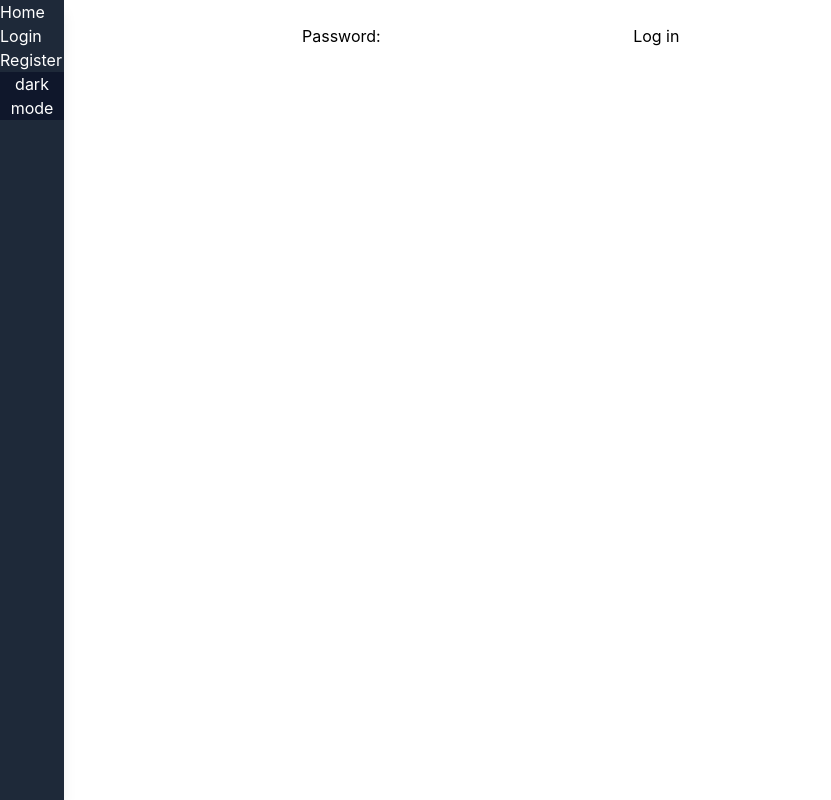
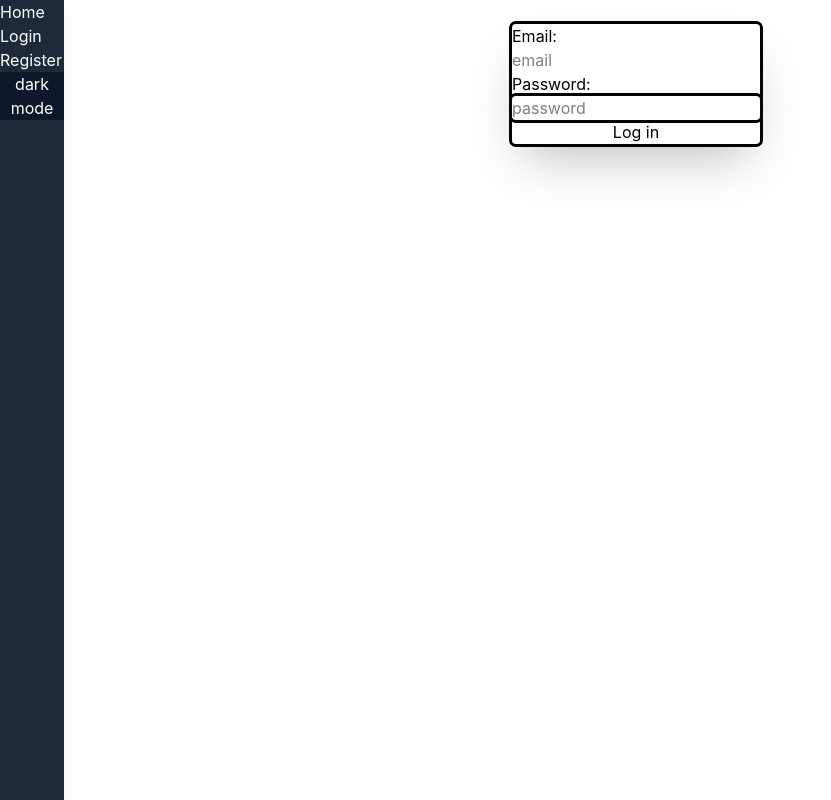
Before and after one commit to Wulver2/mongo-music-journal, a React (Vite) app in the folder client/music_journal/: page /login in a window 1280 px wide. Shown: the whole page, without its empty margins (0-831 px from the left). Built offline with nearby package versions, Linux system fonts and the light colour scheme.

Commit message:
Center login form

```diff
--- a/client/music_journal/src/pages/login.jsx
+++ b/client/music_journal/src/pages/login.jsx
@@ -6,24 +6,26 @@ export function Login() {
         password: ""
     });
 
-    const handleSubmit = async(e) => {
+    const handleSubmit = async (e) => {
         e.preventDefault();
     }
 
     return (
         <>
             <h1>login</h1>
-            <form action="">
+            <form className="fixed flex flex-col left-2/5 outline-solid rounded-sm shadow-2xl">
                 <label htmlFor="email"> Email: </label>
-                <input type="email" id="email" onChange={
+                <input type="email" id="email" placeholder="email" onChange={
                     (e) => {
                         setForm({ ...form, email: e.target.value })
                     }} />
                 <label htmlFor="password"> Password: </label>
-                <input type="password" id="password" onChange={
-                    (e) => {
-                        setForm({ ...form, password: e.target.value })
-                    }} />
+                <input type="password" placeholder="password" id="password"
+                    className="outline-solid rounded-sm"
+                    onChange={
+                        (e) => {
+                            setForm({ ...form, password: e.target.value })
+                        }} />
                 <button type="submit">Log in</button>
             </form>
         </>
```
